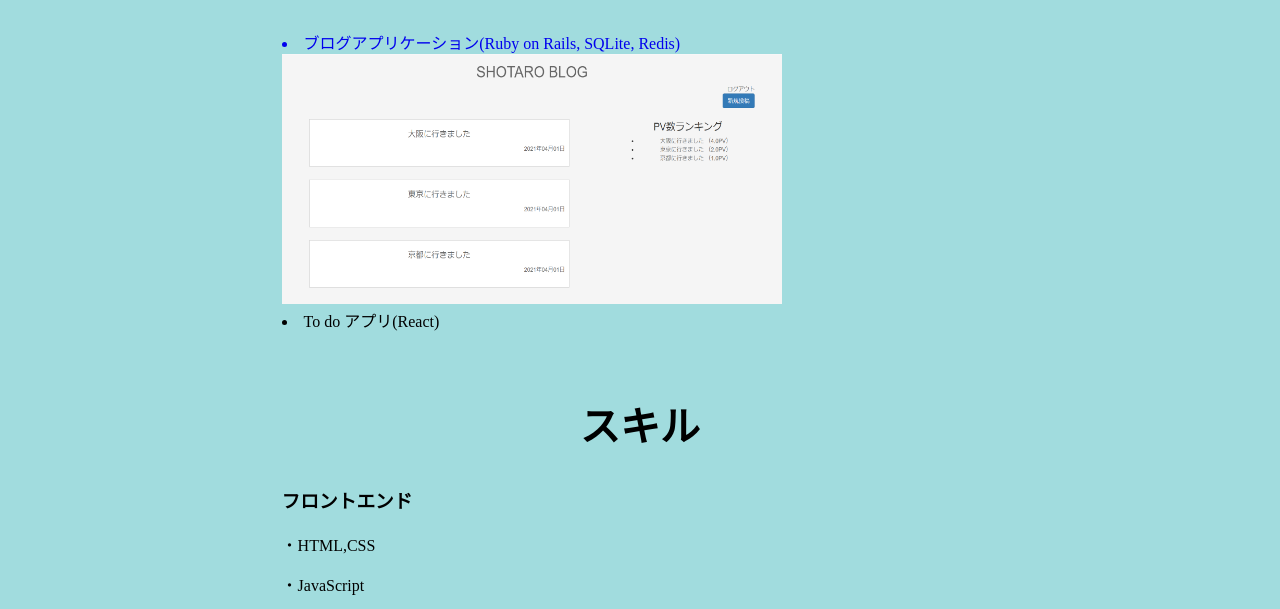
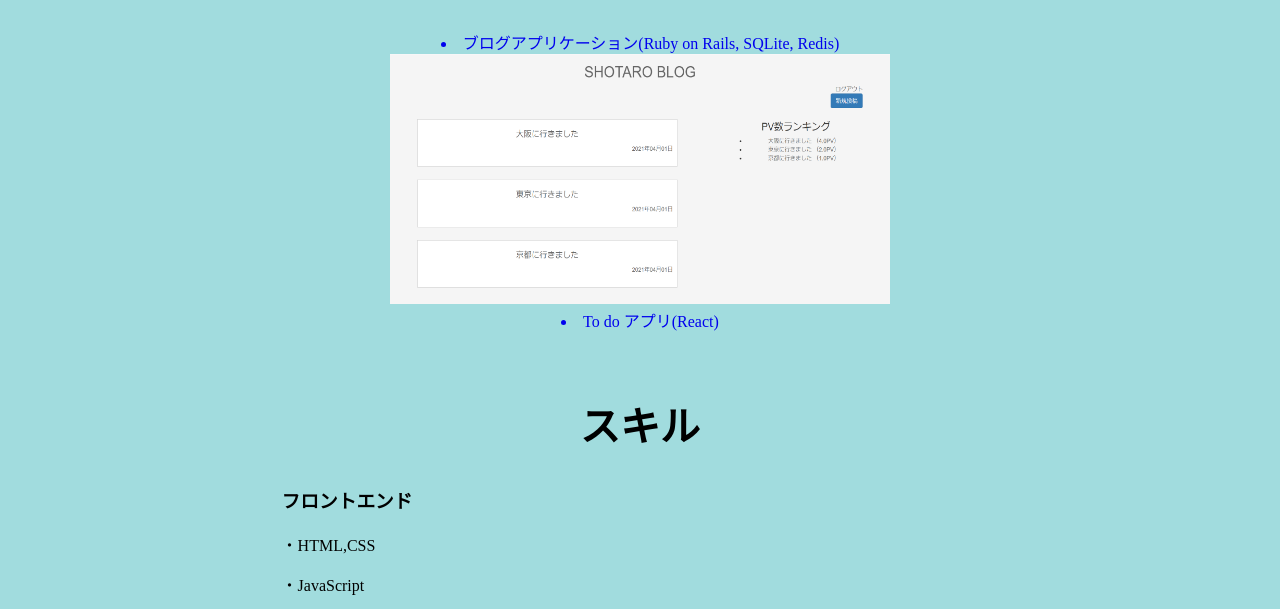
Before and after one commit to shotaro33/portfolio, a plain HTML site: page index.html in a window 1280 px wide. Shown: the part 483-1092 px from the top of the page. Drawn offline with Linux system fonts and the light colour scheme.

Commit message:
first commit

```diff
--- a/index.html
+++ b/index.html
@@ -28,9 +28,11 @@
     </div>
     <div id="works" class="content works">
       <h2 class="subtitle">作品</h2>
-      <a href="https://blog-application-33.herokuapp.com/"><li>ブログアプリケーション(Ruby on Rails, SQLite, Redis)</li></a>
+      <div class="work">
+        <a href="https://blog-application-33.herokuapp.com/"><li>ブログアプリケーション(Ruby on Rails, SQLite, Redis)</li></a>
       <a href="https://blog-application-33.herokuapp.com/"><img src="blog-app.png" alt="ブログの写真" title="ブログの写真"></a>
-      <li>To do アプリ(React)</li>
+      <a href="#"><li>To do アプリ(React)</li></a>
+      </div>
     </div>
     <div id="skills" class="content skills">
       <h2 class="subtitle">スキル</h2>
--- a/stylesheet.css
+++ b/stylesheet.css
@@ -83,3 +83,9 @@ header li:hover{
   width: 500px;
   height: 250px
 }
+
+.work {
+  width: 80%;
+  margin: 0 auto;
+  text-align: center;
+}
```
